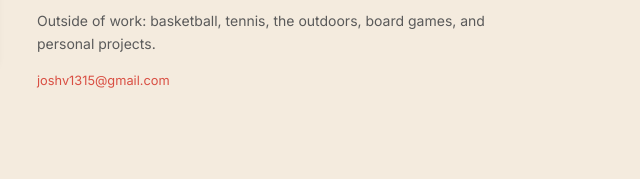
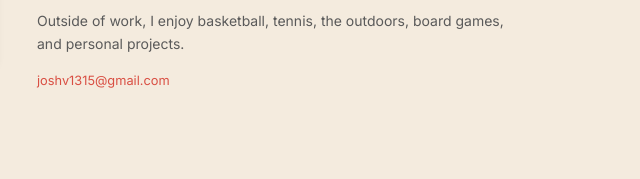
Before and after one commit to joshv1315/joshv1315.github.io, a website: page index.html in a window 1280 px wide. Shown: the part 262-441 px from the top of the page, 433-1073 px from the left. Drawn offline with Linux system fonts and the light colour scheme.

Commit message:
Fix hero copy sentence

```diff
--- a/index.html
+++ b/index.html
@@ -34,8 +34,7 @@
             collaborating with others who push me to grow.
           </p>
           <p class="hero-blurb">
-            Outside of work: basketball, tennis, the outdoors, board games, and
-            personal projects.
+            Outside of work, I enjoy basketball, tennis, the outdoors, board games, and personal projects.
           </p>
           <p class="hero-contact">
             <a href="mailto:joshv1315@gmail.com">joshv1315@gmail.com</a>
```
